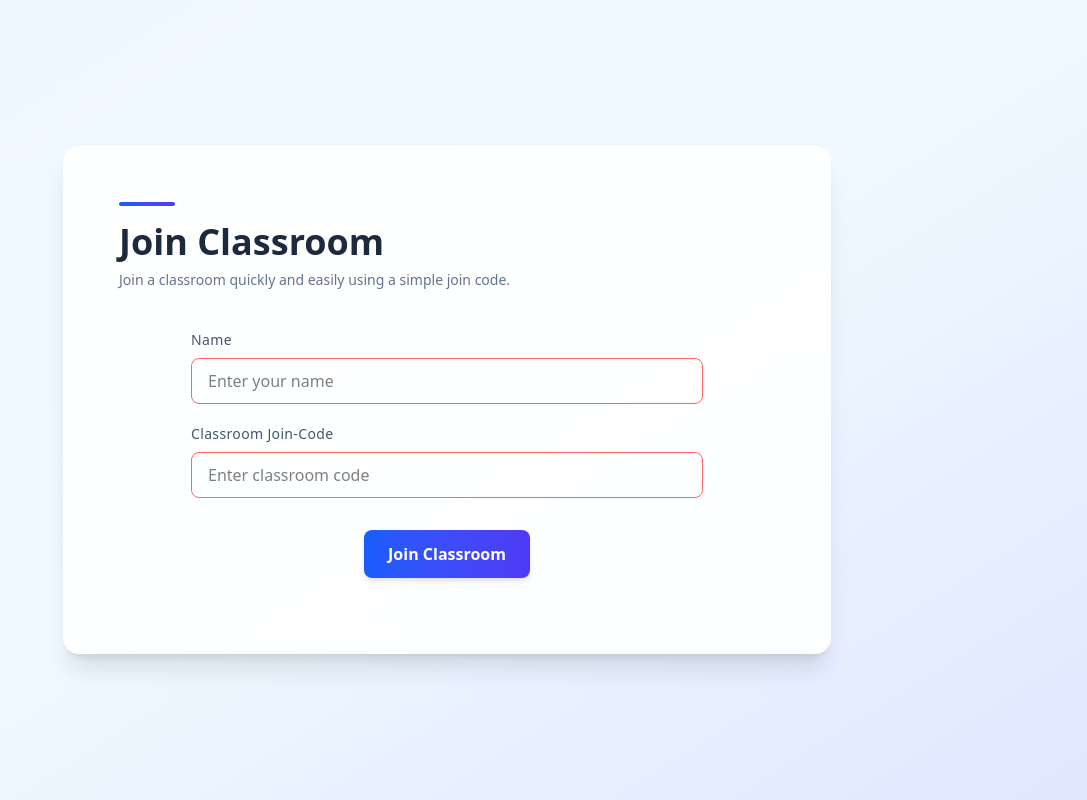
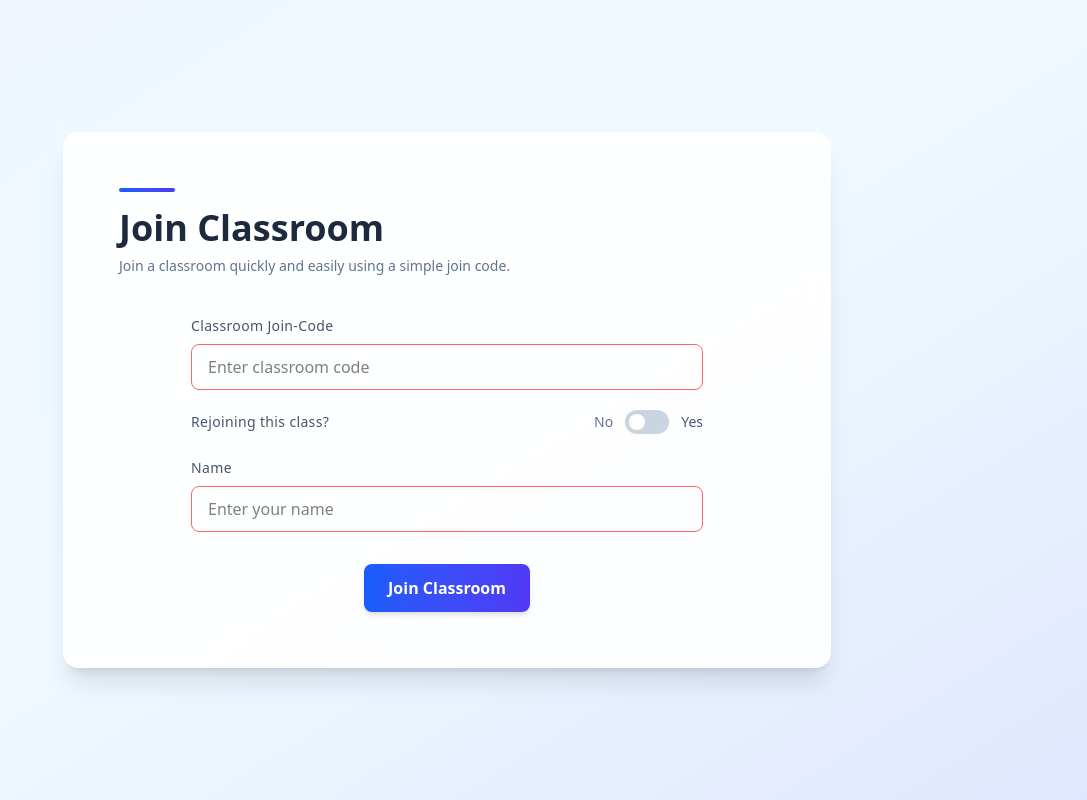
Before and after one commit to harshd3004/classroom-codes, a React (Vite) app in the folder frontend/: page /join in a window 1280 px wide. Shown: the whole page, without its empty margins (193-1280 px from the left). Built offline with nearby package versions, Linux system fonts and the light colour scheme.

Commit message:
feat: Implement Join classroom code

```diff
--- a/frontend/src/api/classroomApi.js
+++ b/frontend/src/api/classroomApi.js
@@ -7,6 +7,16 @@ export const createClassroom = async (data) => {
         return response.data;
     } catch (error) {
         console.error("Error creating classroom:", error);
+        throw error;
+    }
+}
+
+export const joinClassroom = async (data) => {
+    try{
+        const response = await api.post("/classrooms/join", data);
+        return response.data;
+    } catch (error) {
+        console.error("Error joining classroom:", error);
         throw error;
     }
 }
@@ -30,3 +40,13 @@ export const getParticipantsList = async (classroomId) => {
         throw error;
     }
 }
+
+export const getClassroomId = async (joinCode) => {
+    try{
+        const response = await api.post("classrooms/resolve", {joinCode});
+        return response.data;
+    }catch (error) {
+        console.error("Error getting classroom id:", error);
+        throw error;
+    }
+}
--- a/frontend/src/pages/JoinClassroom.jsx
+++ b/frontend/src/pages/JoinClassroom.jsx
@@ -1,6 +1,59 @@
-import React from 'react'
+import { useState } from 'react'
+import { useClassroom } from '../contexts/Classroom'
+import { getClassroomId, joinClassroom } from '../api/classroomApi'
+import { useNavigate } from 'react-router-dom'
 
 function JoinClassroom() {
+  const [isRejoining, setIsRejoining] = useState(false)
+  const [joinCode, setJoinCode] = useState('')
+  const [participantName, setParticipantName] = useState('')
+
+  const { setClassroomId, setUserId, setClassroomData } = useClassroom();
+  const navigate = useNavigate()
+
+  const [loading, setLoading] = useState(false)
+  const [alertMessage, setAlertMessage] = useState(false)
+
+  const submitHandler = async(e) => {
+    e.preventDefault()
+    if(loading) return;
+    try{
+      setLoading(true)
+      let data = {}
+      if(isRejoining){
+        const response = await getClassroomId(joinCode)
+        setClassroomId(response.classroomId)
+        console.log(response);
+        navigate(`/classroom/${response.classroomId}`,{replace:true})
+      }else{
+        data = {
+          joinCode,
+          participantName
+        }
+        const response = await joinClassroom(data)
+        setClassroomId(response.classroomId)
+        setUserId(response.hostUserId)
+        setClassroomData({
+          className:response.className,
+          joinCode:response.joinCode,
+          expiresAt:response.expiresAt,
+          name:response.name,
+          role:response.role,
+        })
+        navigate(`/classroom/${response.classroomId}`,{replace:true})
+      }
+
+    }catch(err){
+      setAlertMessage(err.response?.data?.error || "Something went wrong")
+      console.log(err);
+      setTimeout(() => {
+        setAlertMessage(false)
+      }, 5000);
+    }finally{
+      setLoading(false)
+    }
+  }
+
   return (
     <div className="min-h-screen flex items-center justify-center bg-linear-to-br from-blue-50 via-sky-50 to-indigo-100 py-14">
       <div className="bg-white/90 backdrop-blur-md rounded-2xl shadow-xl w-full max-w-3xl mx-4 sm:mx-8 lg:mx-16 p-6 sm:p-10 lg:p-14 transition-all duration-300 hover:shadow-2xl">
@@ -17,8 +70,74 @@ function JoinClassroom() {
 
         {/* Form */}
         <main className="flex justify-center">
-          <form className="w-full max-w-lg">
+          <form className="w-full max-w-lg" onSubmit={submitHandler}>
+            {/* Classroom Code */}
+            <div className="mb-5">
+              <label
+                htmlFor="joinCode"
+                className="block text-sm font-medium tracking-wide text-slate-600 mb-2"
+              >
+                Classroom Join-Code
+              </label>
+              <input
+                id="joinCode"
+                type="text"
+                required
+                placeholder="Enter classroom code"
+                value={joinCode}
+                onChange={(e) => setJoinCode(e.target.value)}
+                className="
+                  w-full px-4 py-2.5 rounded-lg
+                  border border-slate-300
+                  transition duration-200
+                  hover:border-slate-400
+                  focus:ring-2 focus:ring-blue-500 focus:border-blue-500
+                  invalid:border-red-400
+                "
+              />
+            </div>
+
+            {/* Is rejoining toggle button */}
+            <div className="mb-6 flex items-center justify-between">
+              <span className="text-sm font-medium tracking-wide text-slate-600">
+                Rejoining this class?
+              </span>
+
+              <div className="flex items-center gap-3">
+                <span className="text-sm text-slate-500">No</span>
+
+                <label className="relative inline-flex cursor-pointer items-center">
+                  <input
+                    id="isRejoining"
+                    type="checkbox"
+                    className="peer sr-only"
+                    checked={isRejoining}
+                    onChange={(e) => setIsRejoining(e.target.checked)}
+                  />
+                  <div
+                    className="
+                      w-11 h-6 rounded-full
+                      bg-slate-300
+                      peer-checked:bg-blue-600
+                      transition-colors duration-300
+                    "
+                  />
+                  <div
+                    className="
+                      absolute left-1 top-1
+                      w-4 h-4 rounded-full bg-white
+                      transition-transform duration-300
+                      peer-checked:translate-x-5
+                    "
+                  />
+                </label>
+
+                <span className="text-sm text-slate-600">Yes</span>
+              </div>
+            </div>
+
             {/* Participant Name */}
+            {!isRejoining && (
             <div className="mb-5">
               <label
                 htmlFor="participantName"
@@ -29,7 +148,10 @@ function JoinClassroom() {
               <input
                 id="participantName"
                 type="text"
-                required
+                required = {!isRejoining}
+                disabled = {isRejoining}
+                value={participantName}
+                onChange={(e)=> setParticipantName(e.target.value)}
                 placeholder="Enter your name"
                 className="
                   w-full px-4 py-2.5 rounded-lg
@@ -40,42 +162,28 @@ function JoinClassroom() {
                   invalid:border-red-400
                 "
               />
+              </div>
+            )}
 
-              {/* Classroom Code */}
-              <div className="mt-5">
-                <label
-                  htmlFor="joinCode"
-                  className="block text-sm font-medium tracking-wide text-slate-600 mb-2"
-                >
-                  Classroom Join-Code
-                </label>
-                <input
-                  id="joinCode"
-                  type="text"
-                  required
-                  placeholder="Enter classroom code"
-                  className="
-                    w-full px-4 py-2.5 rounded-lg
-                    border border-slate-300
-                    transition duration-200
-                    hover:border-slate-400
-                    focus:ring-2 focus:ring-blue-500 focus:border-blue-500
-                    invalid:border-red-400
-                  "
-                />
-              </div>
+              {/* Alert */}
+              {alertMessage && (
+                <div className="mt-4 p-3 bg-red-100 text-red-700 rounded-lg">
+                  {alertMessage}
+                </div>
+              )}
 
               {/* Submit Button */}
               <div className="mt-8 flex justify-center">
                 <input
                   type="submit"
                   value="Join Classroom"
+                  disabled={loading}
                   className="
                     flex items-center justify-center
                     gap-3 px-6 py-3 rounded-lg bg-linear-to-r from-blue-600 to-indigo-600 text-white font-semibold shadow-md hover:scale-[1.02] transform transition
                   "
                 />
-              </div>
+
             </div>
           </form>
         </main>
```
